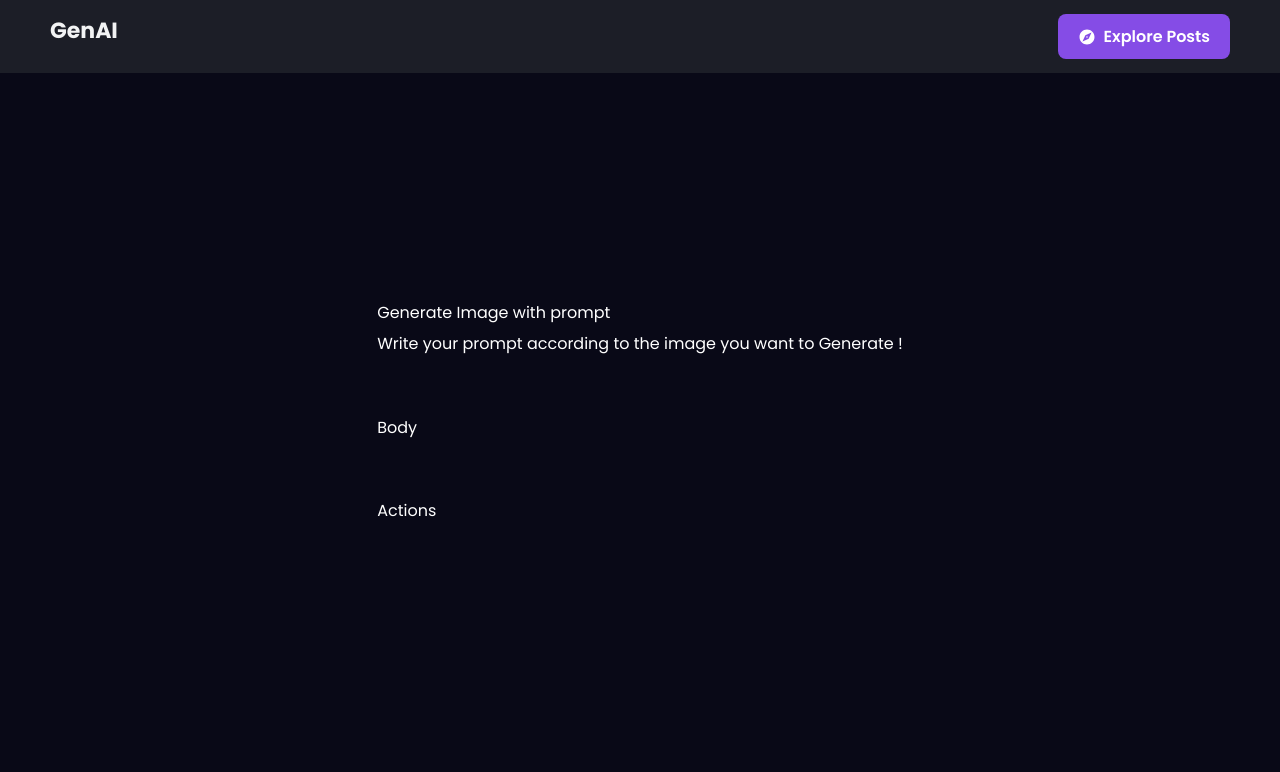
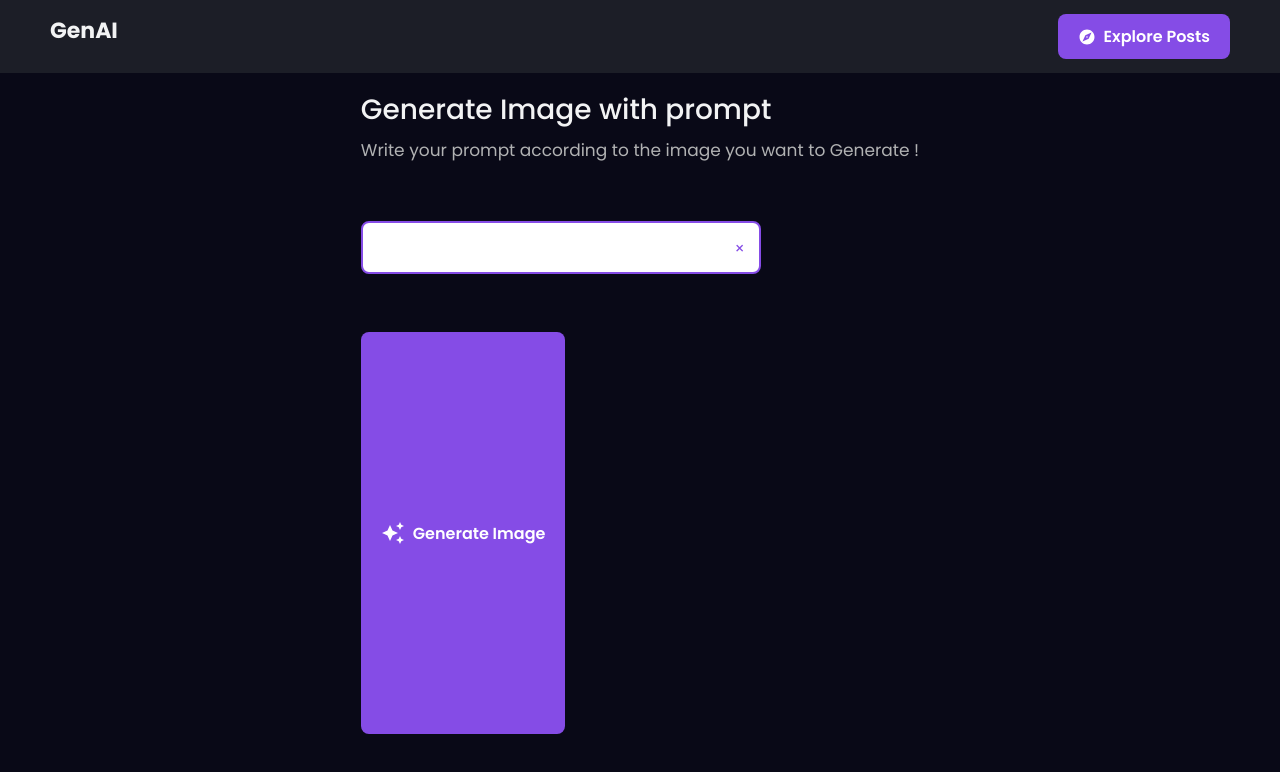
Before and after one commit to Sushant883/AiImageGenerator, a React (Create React App) app in the folder client/: page /post in a window 1280 px wide. Shown: the top 772 px of the page. Built offline with nearby package versions, Linux system fonts and the light colour scheme.

Commit message:
add text input to website

```diff
--- a/client/src/components/GenerateImageForm.jsx
+++ b/client/src/components/GenerateImageForm.jsx
@@ -1,5 +1,8 @@
 import React from "react";
 import styled from "styled-components";
+import Button from "./Button";
+import TextInput from "./TextInput";
+import { AutoAwesome } from "@mui/icons-material";
 
 const Form = styled.div`
   flex: 1;
@@ -14,10 +17,29 @@ const Top = styled.div`
   flex-direction: column;
   gap: 6px;
 `;
-const Title = styled.div``;
-const Desc = styled.div``;
-const Body = styled.div``;
-const Actions = styled.div``;
+const Title = styled.div`
+  font-size: 28px;
+  font-weight: 500;
+  color: ${({ theme }) => theme.text_primary};
+`;
+const Desc = styled.div`
+  font-size: 17px;
+  font-weight: 400;
+  color: ${({ theme }) => theme.text_secondary};
+`;
+const Body = styled.div`
+  display: flex;
+  flex-direction: column;
+  gap: 18px;
+  font-size: 12px;
+  font-weight: 400;
+  color: ${({ theme }) => theme.text_primary};
+`;
+const Actions = styled.div`
+  flex: 1;
+  display: flex;
+  gap: 8px;
+`;
 
 const GenerateImageForm = () => {
   return (
@@ -34,9 +56,22 @@ const GenerateImageForm = () => {
 
       {/* this is our body and actions of the form  */}
 
-      <Body>Body</Body>
+      <Body>
+        <TextInput /> {/*  this is Text input component */}
+      </Body>
 
-      <Actions>Actions</Actions>
+      <Actions>
+        <Button
+          style={{
+            height: "10px",
+            backgroundColor: "blue",
+          }}
+          text="Generate Image"
+          flex
+          leftIcon={<AutoAwesome />}
+        />{" "}
+        {/*  this is button component */}
+      </Actions>
       {/* here is our form body and actions code ends  */}
     </Form>
   );
--- a/client/src/components/TextInput.jsx
+++ b/client/src/components/TextInput.jsx
@@ -0,0 +1,112 @@
+import React, { useState } from 'react';
+import styled from 'styled-components';
+
+// Styled components for the advanced input field
+const InputWrapper = styled.div`
+  position: relative;
+  width: 100%;
+  max-width: 400px;
+`;
+
+const InputField = styled.input`
+  width: 100%;
+  padding: 12px 16px;
+  font-size: 16px;
+  border: 2px solid ${({ theme, isError }) => (isError ? 'red' : theme.primary)};
+  border-radius: 8px;
+  outline: none;
+  transition: all 0.3s ease;
+
+  &:focus {
+    border-color: ${({ theme }) => theme.secondary};
+    box-shadow: 0 0 5px ${({ theme }) => theme.secondary};
+  }
+
+  &:not(:placeholder-shown) {
+    padding-top: 20px;
+  }
+`;
+
+const Placeholder = styled.label`
+  position: absolute;
+  top: 12px;
+  left: 16px;
+  font-size: 16px;
+  color: ${({ isActive }) => (isActive ? '#0099FF' : '#888')};
+  transition: all 0.2s ease;
+  pointer-events: none;
+`;
+
+const ErrorText = styled.div`
+  font-size: 12px;
+  color: red;
+  margin-top: 5px;
+`;
+
+const ClearButton = styled.button`
+  position: absolute;
+  top: 50%;
+  right: 16px;
+  transform: translateY(-50%);
+  background: transparent;
+  border: none;
+  cursor: pointer;
+  font-size: 16px;
+  color: ${({ theme }) => theme.primary};
+
+  &:hover {
+    color: ${({ theme }) => theme.secondary};
+  }
+`;
+
+const TextInput = ({ label, value, onChange, type = 'text', placeholder, validationPattern }) => {
+  const [isFocused, setIsFocused] = useState(false);
+  const [inputValue, setInputValue] = useState(value);
+  const [isError, setIsError] = useState(false);
+
+  // Function to handle input value changes
+  const handleInputChange = (e) => {
+    setInputValue(e.target.value);
+    if (validationPattern && !new RegExp(validationPattern).test(e.target.value)) {
+      setIsError(true);
+    } else {
+      setIsError(false);
+    }
+    onChange(e.target.value);
+  };
+
+  // Handle focus and blur for placeholder animation
+  const handleFocus = () => {
+    setIsFocused(true);
+  };
+
+  const handleBlur = () => {
+    setIsFocused(false);
+  };
+
+  const clearInput = () => {
+    setInputValue('');
+    onChange('');
+  };
+
+  return (
+    <InputWrapper>
+      <InputField
+        type={type}
+        value={inputValue}
+        onChange={handleInputChange}
+        onFocus={handleFocus}
+        onBlur={handleBlur}
+        isError={isError}
+        placeholder=" "
+      />
+      <Placeholder isActive={isFocused || inputValue}>
+        {label}
+      </Placeholder>
+      {isError && <ErrorText>{`Invalid ${label}`}</ErrorText>}
+      <ClearButton onClick={clearInput}>×</ClearButton>
+    </InputWrapper>
+  );
+};
+
+export default TextInput;
```
